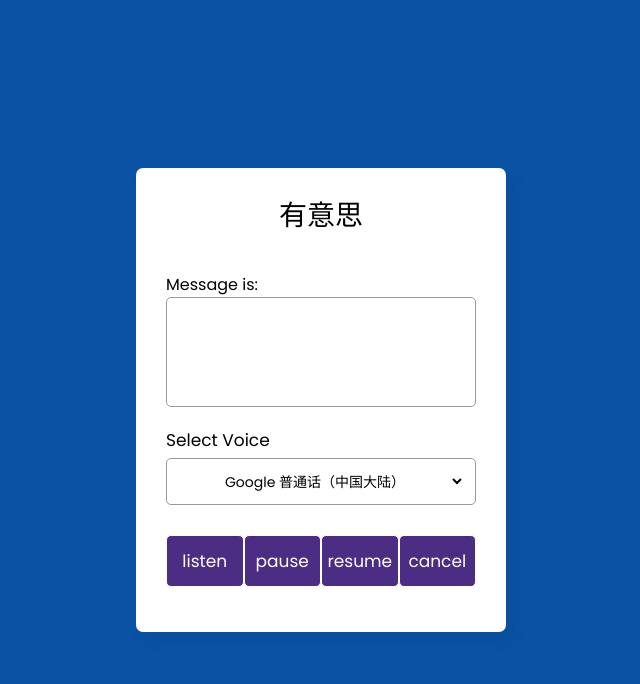
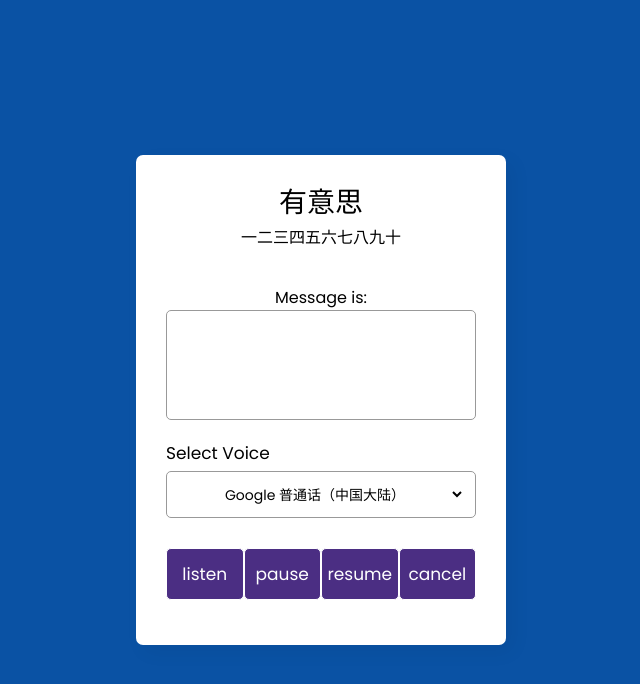
Before and after one commit to tfulanchan/text-to-speech-collections, a Vue app: page / in a window 1280 px wide. Shown: the top 684 px of the page, without its empty margins (319-959 px from the left). Built offline with nearby package versions, Linux system fonts and the light colour scheme.

Commit message:
content.value.split() only works on textarea, for p use textContent

```diff
--- a/src/components/simplified.vue
+++ b/src/components/simplified.vue
@@ -6,13 +6,11 @@ export default defineComponent({
     setup() {
         let synth = speechSynthesis;
         const voices = speechSynthesis.getVoices();
-
-
         const submit = (event) => {
             event.preventDefault();
             const utterThis = new SpeechSynthesisUtterance(message.value);
-            const splited = content.textContent.split('')
-            console.log("splited ", splited)
+            const splited = content.value.split('')
+            console.log("splited ", splited[3])
             utterThis.addEventListener("start", (event) => {
                 content.style.color = "red"
                 const char = event.utterance.text.charAt(event.charIndex);
@@ -22,26 +20,23 @@ export default defineComponent({
                 console.log("char ", char)
             });
             utterThis.addEventListener("end", (event) => {
-                const target = event.utterance.text.charAt(2).style;
                 console.log("event.elapsedTime ", event.elapsedTime)
-                console.log(target)
                 content.style.color = "black"
             });
             // utterThis.lang = 'zh-CN';
             const voices = window.speechSynthesis.getVoices();
             // utterThis.voice = voices.find(voice => voice.name === `${selected.selectedOptions[0].textContent}`);
             let selectedOption = selected.selectedOptions[0];
+            // get language with data-lang attribute
             let attributeValue = selectedOption.getAttribute("data-lang");
             utterThis.voice = voices.find(voice => voice.lang === `${attributeValue}`);
             // utterThis.voice = 'Google 普通话（中国大陆）';
             utterThis.pitch = 1;
             // console.log(voices, 'getVoices()')
             // console.log(selectedOption, ' selectedOption ')
-            console.log(attributeValue, ' selected.selectedOptions[0] ');
             // console.log(utterThis, 'utterThis')
             // console.log(message._value.length, '      message._value.length a')
             synth.speak(utterThis);
-            console.log(selectedOption, ' selectedOption')
             console.log(utterThis, ' utterThis')
             console.log(window.speechSynthesis, ' speechSynthesis')
         };
@@ -81,6 +76,7 @@ export default defineComponent({
     <body>
         <div class="wrapper">
             <header>有意思</header>
+            <p>一二三四五六七八九十</p>
             <form id="myForm" action="#">
                 <div class="row">
                     <p>Message is: {{ message }}</p>
@@ -140,6 +136,10 @@ body {
 .wrapper header {
     font-size: 28px;
     font-weight: 500;
+    text-align: center;
+}
+
+.wrapper p {
     text-align: center;
 }
 
```
